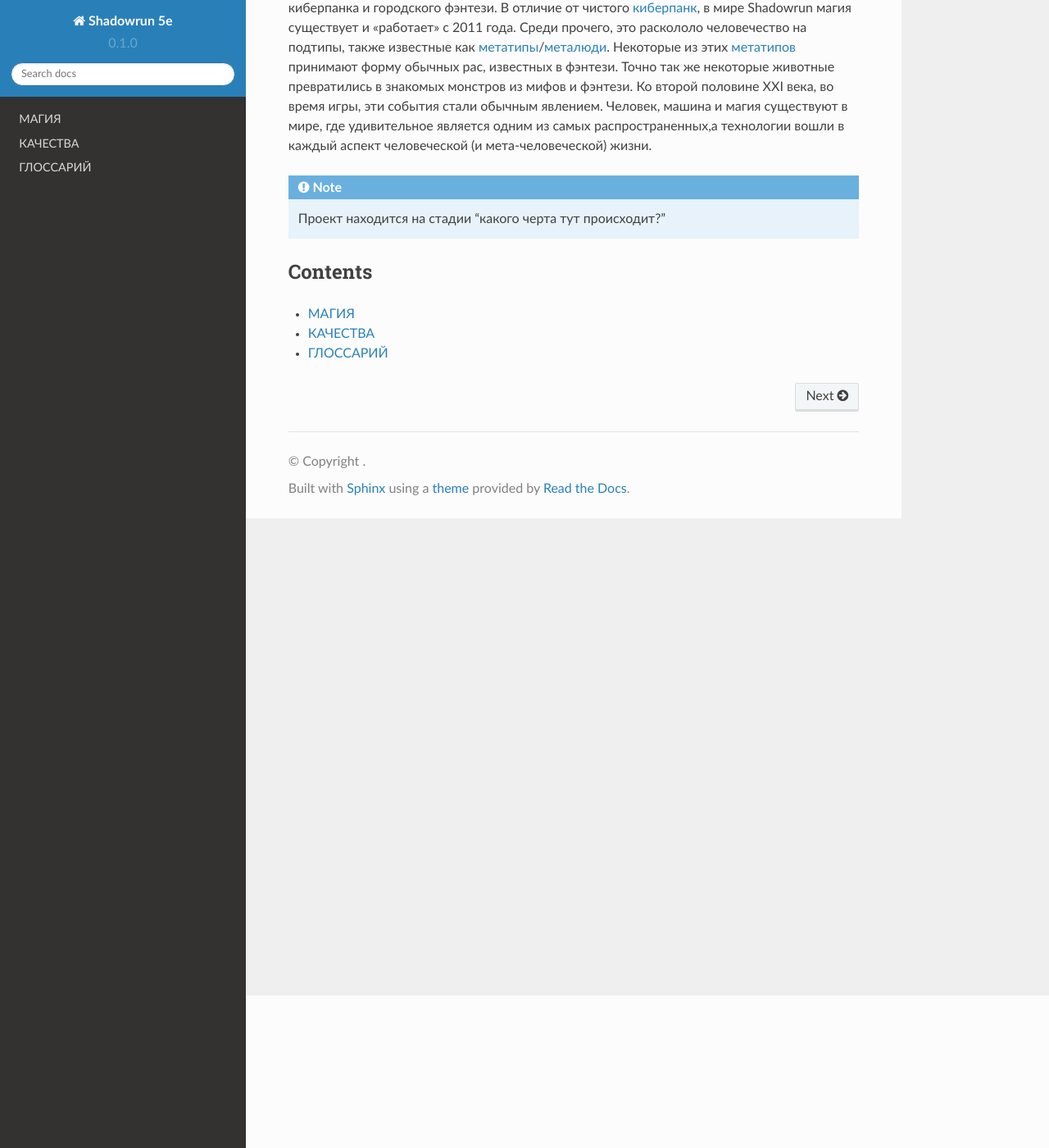
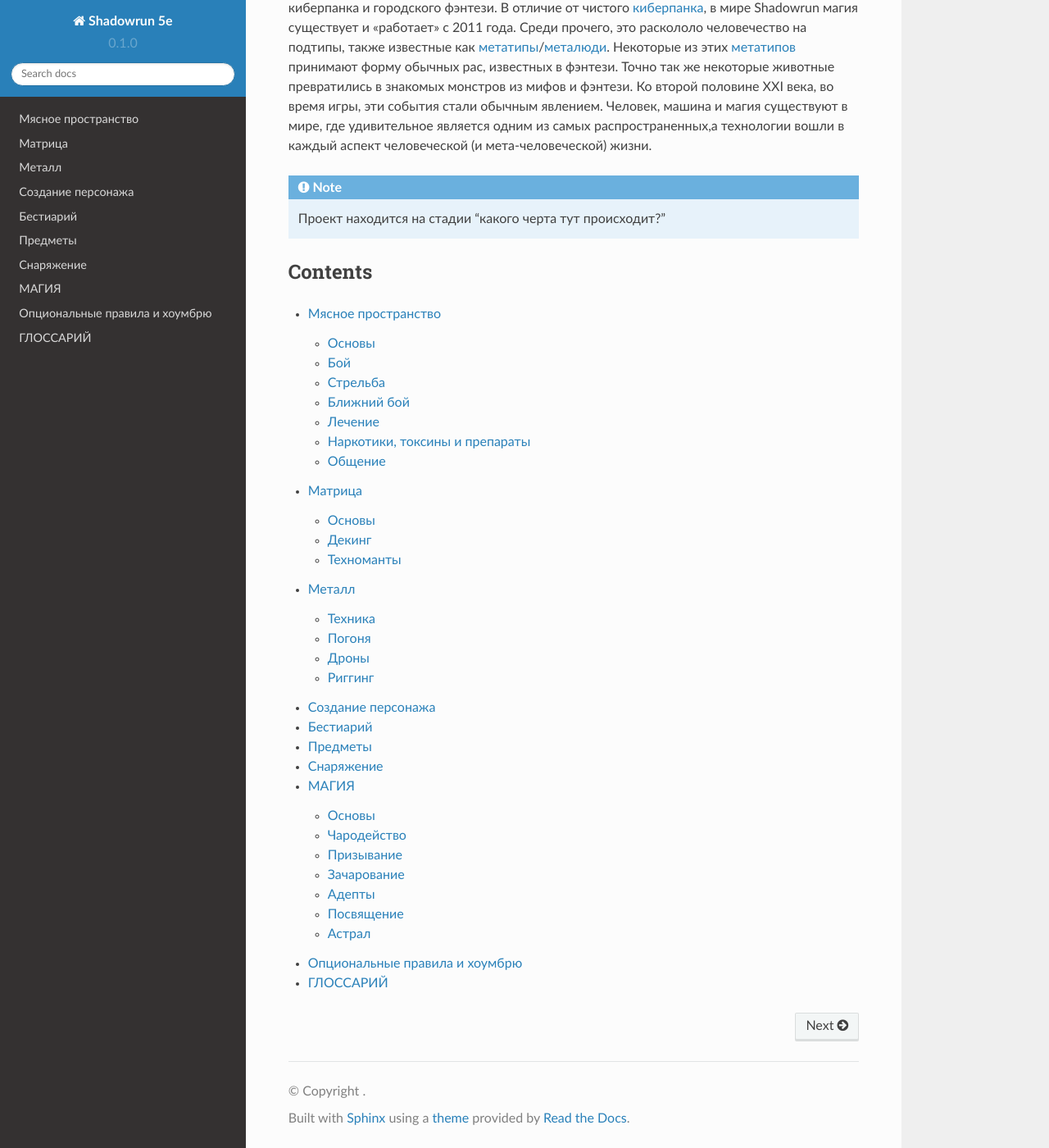
Before and after one commit to Ashokasundari/sr5e-docs, a Sphinx documentation site: the page built from docs/source/index.rst, in a window 1280 px wide and 1400 px high, scrolled down 186 px. Shown: the whole window at 82% size. Built offline with Sphinx 7.4.7 and the Read the Docs theme 2.0.0, drawn with Linux system fonts in a browser that asks for light colours.

Commit message:
Initial commit

```diff
--- a/docs/source/index.rst
+++ b/docs/source/index.rst
@@ -2,7 +2,7 @@ Shadowrun ПЯТОЙ редакции!
 =====================================================================
 
 **Shadowrun** -- Мир Shadowrun является кросс-жанровым и включает в себя элементы киберпанка и городского фэнтези.
-В отличие от чистого :term:`киберпанк<КИБЕРПАНК>`, в мире Shadowrun магия существует и «работает» с 2011 года. Среди прочего,
+В отличие от чистого :term:`киберпанка<КИБЕРПАНК>`, в мире Shadowrun магия существует и «работает» с 2011 года. Среди прочего,
 это раскололо человечество на подтипы, также известные как :term:`метатипы<МЕТАТИП>`/:term:`металюди<МЕТАЧЕЛОВЕК>`. Некоторые из этих :term:`метатипов<МЕТАТИП>`
 принимают форму обычных рас, известных в фэнтези. Точно так же некоторые животные превратились в знакомых монстров из
 мифов и фэнтези. Ко второй половине XXI века, во время игры, эти события стали обычным явлением.
--- a/docs/source/magic.rst
+++ b/docs/source/magic.rst
@@ -1,6 +1,24 @@
 МАГИЯ
 =====
 
-.. note::
 
-    Здесь будет раздел с магией
+Основы
+------
+
+Чародейство
+-----------
+
+Призывание
+----------
+
+Зачарование
+-----------
+
+Адепты
+------
+
+Посвящение
+----------
+
+Астрал
+------
--- /dev/null
+++ b/docs/source/matrix.rst
@@ -0,0 +1,12 @@
+Матрица
+=======
+
+
+Основы
+------
+
+Декинг
+------
+
+Техноманты
+----------
--- /dev/null
+++ b/docs/source/meatspace.rst
@@ -0,0 +1,24 @@
+Мясное пространство
+===================
+
+
+Основы
+------
+
+Бой
+---
+
+Стрельба
+--------
+
+Ближний бой
+-----------
+
+Лечение
+-------
+
+Наркотики, токсины и препараты
+------------------------------
+
+Общение
+-------
--- a/docs/source/qualities.rst
+++ /dev/null
@@ -1,6 +0,0 @@
-КАЧЕСТВА
-========
-
-.. note::
-
-    Здесь будет раздел с качествами
--- /dev/null
+++ b/docs/source/tech.rst
@@ -0,0 +1,15 @@
+Металл
+======
+
+
+Техника
+-------
+
+Погоня
+------
+
+Дроны
+-----
+
+Риггинг
+-------
```
Also changed, not shown: other parts of docs/source/index.rst (+8 -1 lines), docs/source/bestiary.rst (added, +7 -0 lines), docs/source/character_creation.rst (added, +7 -0 lines), docs/source/equipment.rst (added, +7 -0 lines), docs/source/items.rst (added, +7 -0 lines), docs/source/optional_rules.rst (added, +7 -0 lines).
